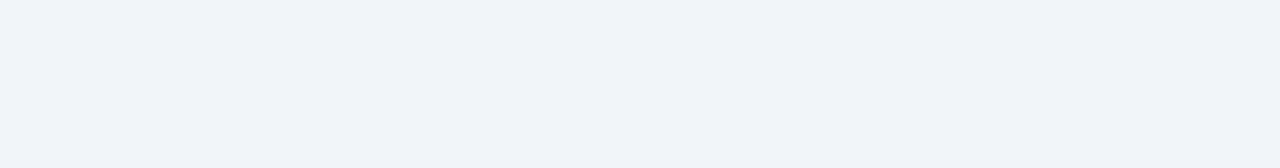
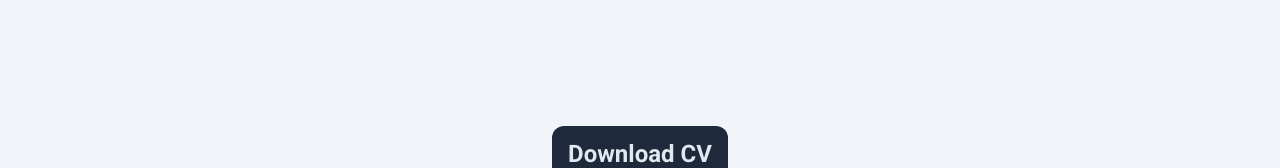
Before and after one commit to Alvin-progg/v5-portfolio, a Next.js app: page / in a window 1280 px wide. Shown: the part 3052-3220 px from the top of the page. Before the commit the page ends 3198 px from the top, so only its background shows below. Built offline with nearby package versions, Linux system fonts and the light colour scheme.

Commit message:
uwbb11131d

```diff
--- a/src/components/Experience.js
+++ b/src/components/Experience.js
@@ -60,7 +60,7 @@ export default function Experience() {
             </Tooltip>
           ))}
         </div>
-        <div className="my-10 py-10   ">
+        <div className="my-5 mt-10 py-10   ">
           <div className="flex flex-col gap-3 items-center ">
             <p className="font-semibold text-primary-700 text-base">
               Academic Background
@@ -76,7 +76,6 @@ export default function Experience() {
                   width={120}
                   height={120}
                   loading="lazy"
-
                   className="rounded-full object-cover max-xl:size-[100px] max-sm:size-[60px]"
                 />
                 <div className="flex flex-col gap-1">
@@ -117,6 +116,17 @@ export default function Experience() {
             </div>
           </div>
         </div>
+        <div className="   ">
+          <button
+            className="text-2xl relative transition-all duration-300 hover:-translate-y-1 hover:shadow-2xl group font-bold cursor-pointer px-4 py-3 max-md:text-2xl max-md:px-3 max-md:py-2 bg-secondary-800 hover:bg-primary-800 text-secondary-200 rounded-xl overflow-hidden"
+            aria-label="download CV"
+          >
+            <span className="relative z-10 flex items-center gap-2 ">
+              Download CV
+            </span>
+            <div className="absolute inset-0 bg-gradient-to-r from-indigo-600  transform -translate-y-full group-hover:translate-y-0 transition-transform duration-300 ease-out rounded-xl"></div>
+          </button>
+        </div>
       </div>
     </section>
   );
```
